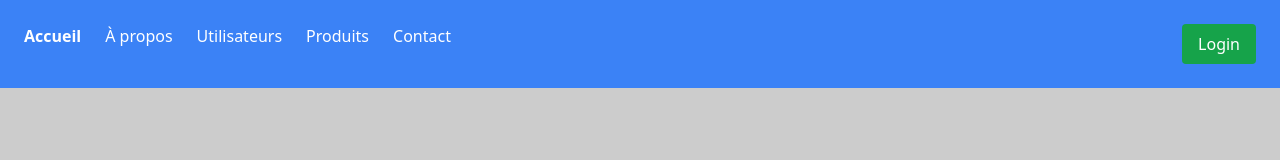
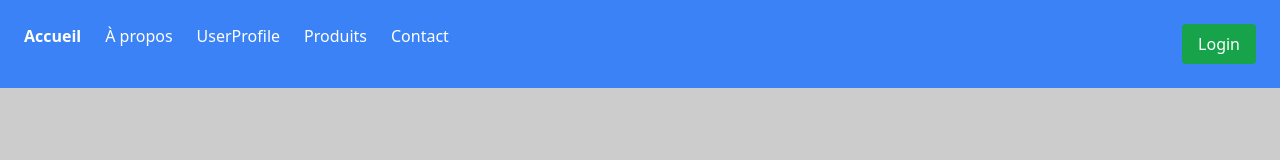
Before and after one commit to YoLoADR/vue-pre-training, a Vue app: page / in a window 1280 px wide. Shown: the top 160 px of the page. Built offline with nearby package versions, Linux system fonts and the light colour scheme; the HTML template or start-up script is replaced by a standard one.

Commit message:
auth guard

```diff
--- a/src/db/mainDB.js
+++ b/src/db/mainDB.js
@@ -3,7 +3,7 @@ export const mainDB = {
     headerNavLinks: [
       { name: 'Accueil', href: '/', current: true },
       { name: 'À propos', href: '/about', current: false },
-      { name: 'Utilisateurs', href: '/user', current: false },
+      { name: 'UserProfile', href: '/user-profile', current: false },
       { name: 'Produits', href: '/produits', current: false },
       { name: 'Contact', href: '/contact', current: false },
     ]
--- a/src/router/index.js
+++ b/src/router/index.js
@@ -3,7 +3,7 @@ import { createRouter, createWebHistory } from 'vue-router';
 
 import HomePage from '@/views/HomePage.vue';
 // import About from '../views/About.vue';
-// import Users from '../views/Users.vue';
+import UserProfile from '../views/UserProfile.vue';
 // import Products from '../views/Products.vue';
 import ProductDetail from '@/views/ProductDetail.vue';
 import ContactPage from '@/views/ContactPage.vue';
@@ -12,7 +12,19 @@ import ContactPage from '@/views/ContactPage.vue';
 const routes = [
   { path: '/', name: 'Accueil', component: HomePage },
 //   { path: '/about', name: 'À propos', component: About },
-//   { path: '/user', name: 'Utilisateurs', component: Users },
+  {
+    path: '/user-profile',
+    name: 'UserProfile',
+    component: UserProfile,
+    beforeEnter: (to, from, next) => {
+      // Supposons que 'isUserAuthenticated' est une méthode pour vérifier si l'utilisateur est connecté
+      if (isUserAuthenticated()) {
+        next(); // Autorise l'accès à la route
+      } else {
+        next('/'); // Redirige vers la page d'accueil ou une page de connexion
+      }
+    }
+  },
 //   { path: '/produits', name: 'Produits', component: Products },
  {  path: '/produits/:id', // Paramètre dynamique ':id'
     name: 'ProductDetail',
@@ -25,4 +37,11 @@ const router = createRouter({
     routes,
   });
 
+  function isUserAuthenticated() {
+    // Ici, vous devriez implémenter la logique de vérification d'authentification
+    // Par exemple, vérifier un token dans localStorage ou un état de store Vuex
+    return false; // ou false selon l'état d'authentification
+  }
+
+
 export default router;
--- /dev/null
+++ b/src/views/UserProfile.vue
@@ -0,0 +1,13 @@
+<template>
+    <div>
+        <h1>Profil de l'Utilisateur</h1>
+        <!-- Afficher les informations de l'utilisateur ici -->
+    </div>
+</template>
+
+<script>
+export default {
+    name: 'UserProfile',
+    // ... autres options ...
+}
+</script>
```
